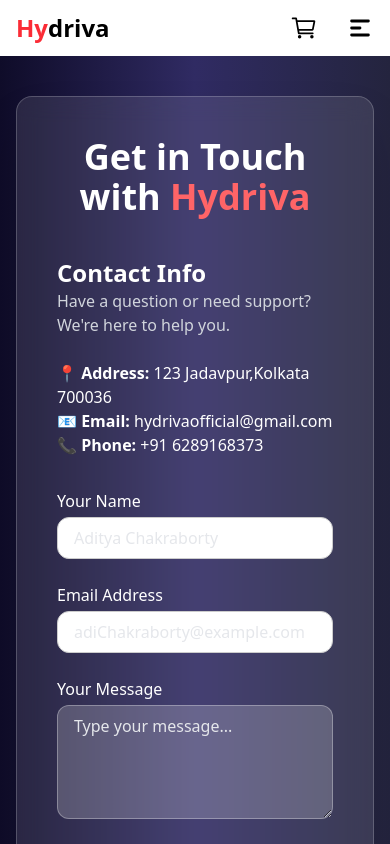
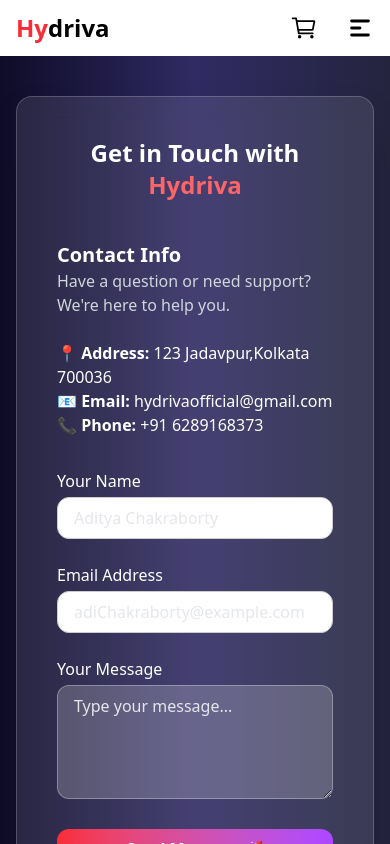
Before and after one commit to AdiChakraborty/HydrivaFrontEnd, a React (Vite) app: page /contact in a window 390 px wide. Shown: the top 844 px of the page. Built offline with nearby package versions, Linux system fonts and the light colour scheme; no server answers.

Commit message:
Responsiveness

```diff
--- a/src/pages/Cart.jsx
+++ b/src/pages/Cart.jsx
@@ -66,7 +66,7 @@
     <div className="mt-10 max-w-6xl mx-auto mb-5">
       {cartItem.length > 0 ? (
         <div>
-          <h1 className=" font-bold text-2xl">My cart ({cartItem.length})</h1>
+          <h1 className=" font-bold text-2xl px-5">My cart ({cartItem.length})</h1>
           <div>
             <div className="mt-10">
               {cartItem.map((cartProduct, index) => {
@@ -232,7 +232,7 @@
                     <span className=" text-gray-600 line-through">₹25</span>FREE
                   </p>
                 </div>
-                <div className="flex justify-between items-center">
+                {/* <div className="flex justify-between items-center">
                   <h1 className="flex gap-1 items-center text-gray-700">
                     <span>
                       <GiShoppingBag />
@@ -240,11 +240,11 @@
                     Handling Charge
                   </h1>
                   <p className="text-red-500 font-semibold">₹5</p>
-                </div>
+                </div> */}
                 <hr className="text-gray-200 mt-2" />
                 <div className="flex justify-between items-center">
                   <h1 className=" font-semibold text-lg">Grand Total</h1>
-                  <p className=" font-semibold text-lg">₹{totalPrice + 5}</p>
+                  <p className=" font-semibold text-lg">₹{totalPrice}</p>
                 </div>
 
                 <button
--- a/src/pages/Contact.jsx
+++ b/src/pages/Contact.jsx
@@ -4,13 +4,13 @@
   return (
     <div className="min-h-screen bg-gradient-to-r from-[#0f0c29] via-[#302b63] to-[#24243e] flex items-center justify-center px-4 py-10">
       <div className="backdrop-blur-md bg-white/10 border border-white/20 rounded-2xl shadow-2xl p-10 w-full max-w-5xl">
-        <h2 className="text-4xl font-bold text-white text-center mb-10">Get in Touch with <span className="text-red-400">Hydriva</span></h2>
+        <h2 className="md:text-4xl text-2xl font-bold text-white text-center mb-10">Get in Touch with <span className="text-red-400">Hydriva</span></h2>
 
         <div className="grid grid-cols-1 md:grid-cols-2 gap-8">
           {/* Info Section */}
           <div className="text-white space-y-6">
             <div>
-              <h3 className="text-2xl font-semibold">Contact Info</h3>
+              <h3 className="md:text-2xl text-xl font-semibold">Contact Info</h3>
               <p className="text-gray-300">Have a question or need support? We're here to help you.</p>
             </div>
             <div>
--- a/src/pages/OrderSummary.jsx
+++ b/src/pages/OrderSummary.jsx
@@ -126,18 +126,18 @@
                   </span>
                 </div>
 
-                <div className="flex justify-between items-center text-gray-700">
+                {/* <div className="flex justify-between items-center text-gray-700">
                   <span className="flex items-center gap-1">
                     <GiShoppingBag /> Handling Charge
                   </span>
                   <span className="text-red-500 font-semibold">₹5</span>
-                </div>
+                </div> */}
 
                 <hr />
 
                 <div className="flex justify-between items-center font-semibold text-lg">
                   <span>Grand Total</span>
-                  <span>₹{order?.totalAmount + 5}</span>
+                  <span>₹{order?.totalAmount}</span>
                 </div>
 
                 <button
--- a/src/pages/ProfilePage.jsx
+++ b/src/pages/ProfilePage.jsx
@@ -139,7 +139,7 @@
                 onClick={handleClick}
                 className="bg-red-500 text-white md:px-5 px-3 md:py-2 py-1 md:text-lg text-xs rounded-md  cursor-pointer"
               >
-                Upload your Image
+                Upload Image
               </button>
 
               <button
```
